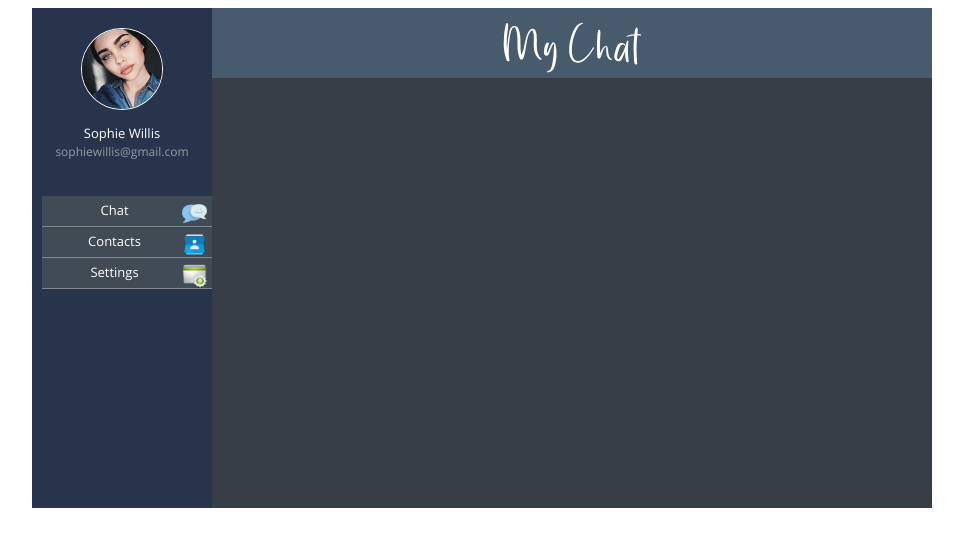
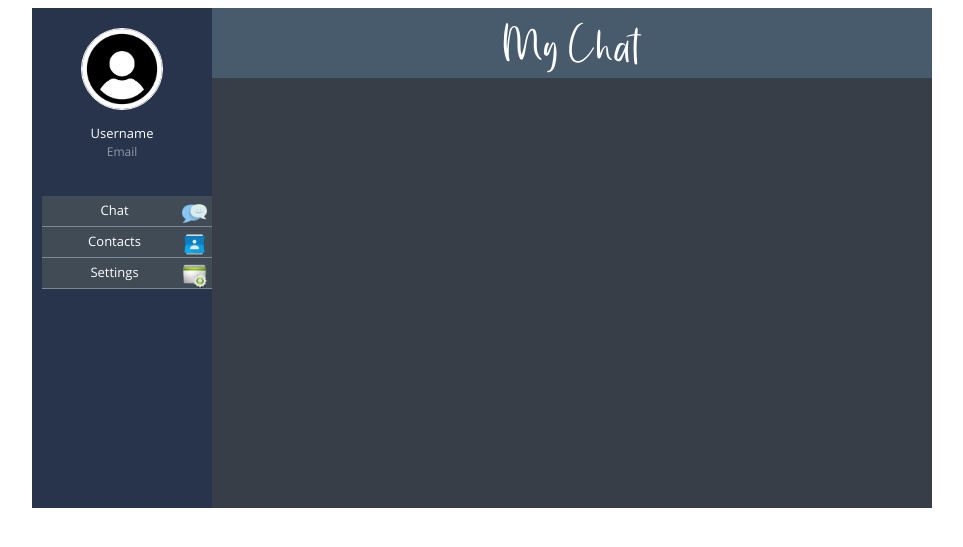
Before and after one commit to chathura226/Live-Chat-Application-Using-PHP, a PHP site: page / in a window 1280 px wide. Shown: the top 547 px of the page, without its empty margins (158-1121 px from the left). Run offline with PHP 8.4, Linux system fonts and the light colour scheme; data that the repository does not hold is empty.

Commit message:
asking for user data using ajax

```diff
--- a/index.php
+++ b/index.php
@@ -10,12 +10,12 @@
 <body>
 <div id="wrapper">
     <div id="left_panel">
-        <div style="padding: 10px;">
-            <img id="profileImg" src="ui/images/user3.jpg" alt="User Image">
+        <div id="user_info" style="padding: 10px;">
+            <img id="profileImg" src="ui/images/user_image.png" alt="User Image">
             <br>
-            Sophie Willis
+            <span id="username">Username </span>
             <br>
-            <span style="font-size: 12px;opacity: 0.5;">sophiewillis@gmail.com</span>
+            <span id="useremail" style="font-size: 12px;opacity: 0.5;">Email</span>
             <br>
             <br>
             <br>
@@ -54,6 +54,31 @@
         return document.getElementById(element);
     }
 
+    //get user data on loading the page
+    get_data({},"user_info");
+
+    //find - object describing data that we want to find
+    //type - type of data
+    function get_data(find,type){
+        let xml=new XMLHttpRequest();
+
+        xml.onload=function (){
+            if(xml.readyState==4 || xml.status==200){
+                handleResult(xml.responseText,type);
+            }
+        }
+
+        let data={};
+        data.find=find;
+        data.type=type;
+        data=JSON.stringify(data)
+        xml.open("POST","api.php",true);
+        xml.send(data);
+    }
+
+    function handleResult(result,type){
+        alert(result);
+    }
 
     let label = _("label_chat");
     label.addEventListener("click", () => {
```
Also changed, not shown: ui/images/user_image.png (added).
